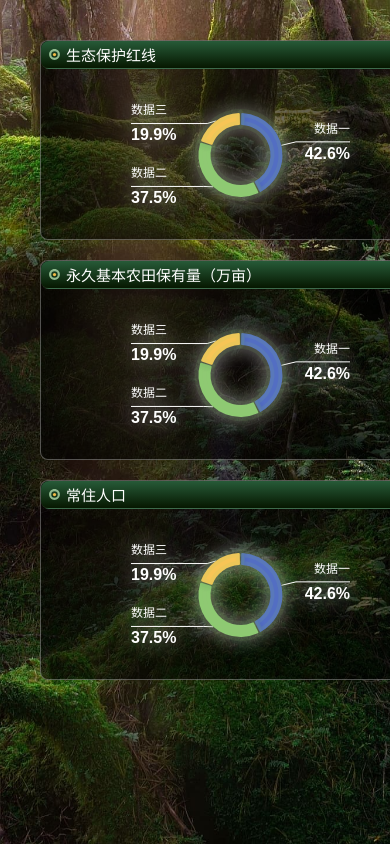
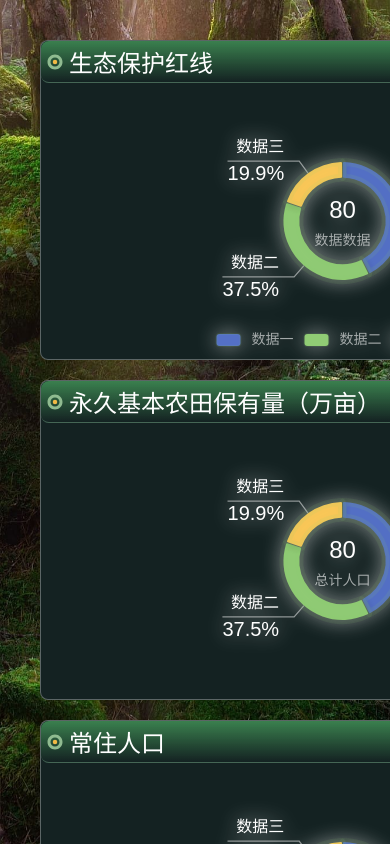
Before and after one commit to xya-0526/digital-twin, a Vue app: page /national-planning/land-use in a window 390 px wide. Built offline with nearby package versions, Linux system fonts and the light colour scheme.

Commit message:
style: update circle chart UI with new gradient colors and responsive layout

```diff
--- a/src/components/CircleChart.vue
+++ b/src/components/CircleChart.vue
@@ -1,5 +1,5 @@
 <template>
-  <div class="circle-chart-container" :style="containerStyle">
+  <div class="circle-chart-container">
     <div class="chart-title">
       <img class="title-icon" :src="Point" alt="point" />
       {{ title }}
@@ -32,14 +32,6 @@ const props = defineProps({
     required: true,
     default: () => []
   },
-  width: {
-    type: String,
-    default: '100%'
-  },
-  height: {
-    type: String,
-    default: '200px'
-  },
   roseType: {
     type: String,
     default: undefined,
@@ -60,16 +52,19 @@ const props = defineProps({
   showLabel: {
     type: Boolean,
     default: true
+  },
+  showLegend: {
+    type: Boolean,
+    default: true
+  },
+  legend: {
+    type: String,
+    default: 'bottom'
   }
 })
 
 const chartRef = ref(null)
 let chartInstance = null
-
-const containerStyle = computed(() => ({
-  width: props.width,
-  height: props.height
-}))
 
 const initChart = () => {
   if (!chartRef.value) return
@@ -94,26 +89,27 @@ const updateChart = () => {
     title: {
       text: String(props.centerValue),
       subtext: props.centerLabel,
+      top: '40%',
       left: 'center',
-      top: 'center',
       textStyle: {
-        fontSize: 30,
-        fontWeight: 'bold',
-        color: 'var(--text-primary)'
+        fontSize: 24,
+        fontWeight: 'normal',
+        color: '#fff'
       },
       subtextStyle: {
         fontSize: 14,
-        color: 'var(--text-secondary)'
+        color: 'rgba(255,255,255,0.6)',
+        padding: [5, 0]
       }
     },
     series: [
       {
         name: props.title,
         type: 'pie',
-        radius: ['50%', '70%'],
+        radius: ['33%', '45%'],
         width: chartWidth,
         roseType: props.roseType,
-        padAngle: 2,
+        padAngle: 1,
         avoidLabelOverlap: true,
         itemStyle: {
           borderRadius: 1,
@@ -123,44 +119,43 @@ const updateChart = () => {
         label: {
           show: true,
           position: 'outer',
-          alignTo: 'edge',
+          alignTo: 'none',
           formatter: params => {
             const value = props.showPercentage
               ? params.percent + '%'
               : params.value + (props.valueUnit || '')
             return `{name|${params.name}}\n{value|${value}}`
           },
-          minMargin: 5,
           edgeDistance: 10,
-          lineHeight: 25,
+          lineHeight: 27,
           rich: {
             name: {
-              fontSize: 12,
+              fontSize: 16,
               color: 'white',
               padding: [4, 0]
             },
             value: {
-              fontSize: 16,
+              fontSize: 20,
               color: 'white',
-              fontWeight: 'bold',
-              padding: [8, 0]
+              fontWeight: 'normal',
+              padding: [6, 0]
             }
           }
         },
         labelLine: {
           show: true,
           length: 15,
-          length2: 0,
-          maxSurfaceAngle: 80,
+          length2: 10,
           lineStyle: {
-            color: 'white'
+            color: 'rgba(255,255,255,0.5)',
+            width: 1.2
           }
         },
         labelLayout: params => {
           const isLeft = params.labelRect.x < chartWidth / 2
           const points = params.labelLinePoints
           points[2][0] = isLeft ? params.labelRect.x : params.labelRect.x + params.labelRect.width
-          return { labelLinePoints: points }
+          return { labelLinePoints: points, draggable: true }
         },
         data: props.dataItems.map(item => {
           return {
@@ -200,6 +195,26 @@ const updateChart = () => {
         color: 'var(--text-primary)',
         fontSize: 14
       }
+    },
+    legend: {
+      show: props.showLegend,
+      ...(props.legend === 'right'
+        ? {
+            right: '10%',
+            top: 'middle',
+            orient: 'vertical'
+          }
+        : {
+            bottom: '0%',
+            orient: 'horizontal'
+          }),
+      itemWidth: 24,
+      itemHeight: 12,
+      textStyle: {
+        color: 'rgba(255,255,255,0.6)',
+        fontSize: 14,
+        padding: [0, 0, 0, 6]
+      }
     }
   })
 }
@@ -221,25 +236,31 @@ watch(() => [props.dataItems, props.centerValue, props.centerLabel], updateChart
 
 <style scoped>
 .circle-chart-container {
+  width: 605px;
+  height: 320px;
   position: relative;
-  background-color: var(--primary-bg);
+  background-color: #142222;
   border: 1px solid var(--border-default);
   border-radius: var(--border-radius);
   box-shadow: var(--box-shadow);
   display: flex;
   flex-direction: column;
+  box-sizing: border-box;
 }
 
 .chart-title {
-  width: 100%;
-  color: var(--text-primary);
-  font-size: 15px;
-  padding: 2px;
-  background: var(--bg-gradient);
-  border-bottom: 1px solid var(--border-light);
-  border-radius: var(--border-radius);
+  width: 605px;
+  height: 42.51px;
+  border-radius: 8px;
+  opacity: 1;
+  background: linear-gradient(180deg, rgb(58, 128, 78) 0%, rgba(20, 34, 34, 0) 100%);
   display: flex;
   align-items: center;
+  font-size: 24px;
+  color: rgba(255, 255, 255, 1);
+  font-weight: 400;
+  font-family: 'SourceHanSansCN';
+  border-bottom: 1px solid rgba(69, 102, 85, 1);
 }
 
 .title-icon {
@@ -249,55 +270,19 @@ watch(() => [props.dataItems, props.centerValue, props.centerLabel], updateChart
 
 .chart-content {
   display: flex;
+  justify-content: space-between;
   align-items: center;
-  justify-content: center;
-  flex: 1;
-  height: calc(100% - 40px);
+  height: calc(100% - 42px);
+  position: relative;
 }
 
 .chart-wrapper {
-  width: 60%;
-  height: 70%;
+  width: 100%;
+  height: 95%;
   filter: drop-shadow(0 0 10px rgba(255, 255, 255, 0.6));
-}
-
-.data-info {
-  width: 50%;
-  padding: var(--spacing-md) 0;
+  z-index: 1;
   display: flex;
-  flex-direction: column;
+  align-items: center;
   justify-content: center;
 }
-
-.data-item {
-  display: flex;
-  align-items: center;
-  margin-bottom: var(--spacing-lg);
-}
-
-.data-color {
-  width: var(--spacing-md);
-  height: var(--spacing-md);
-  margin-right: var(--spacing-sm);
-}
-
-.data-label {
-  color: var(--text-secondary);
-  font-size: var(--font-size-sm);
-  flex: 1;
-}
-
-.data-value {
-  color: var(--text-primary);
-  font-size: var(--font-size-lg);
-  font-weight: bold;
-  min-width: 60px;
-  text-align: right;
-}
-
-.data-unit {
-  font-size: var(--font-size-xs);
-  color: var(--text-secondary);
-  margin-left: var(--spacing-xs);
-}
 </style>
--- a/src/style.css
+++ b/src/style.css
@@ -27,7 +27,7 @@
     --shadow-default: 0 4px 12px rgba(0, 0, 0, 0.2);
     --shadow-hover: 0 8px 24px rgba(0, 0, 0, 0.3);
 
-    --bg-gradient: linear-gradient(to bottom, #275b38, #061700);
+    --bg-gradient: linear-gradient(to bottom, #3A804E, rgba(20, 34, 34, 0));
 }
 
 * {
--- a/src/view/nationalPlanning/components/locationConditions.vue
+++ b/src/view/nationalPlanning/components/locationConditions.vue
@@ -27,7 +27,7 @@ const populationData = [
       <CircleChart
         title="生态保护红线"
         :centerValue="80"
-        :showLabel="truw"
+        :showLabel="true"
         centerLabel="数据数据"
         :dataItems="ecologicalData"
       />
@@ -36,6 +36,7 @@ const populationData = [
         title="永久基本农田保有量（万亩）"
         :centerValue="80"
         centerLabel="总计人口"
+        legend="right"
         :dataItems="farmlandData"
       />
 
@@ -44,6 +45,7 @@ const populationData = [
         :centerValue="80"
         centerLabel="总计人口"
         :dataItems="populationData"
+        :showLegend="false"
       />
     </div>
   </div>
@@ -57,7 +59,6 @@ const populationData = [
 }
 
 .circle {
-  width: 400px;
   display: flex;
   flex-direction: column;
   gap: 20px;
```
Also changed, not shown: src/assets/images/point.svg.
